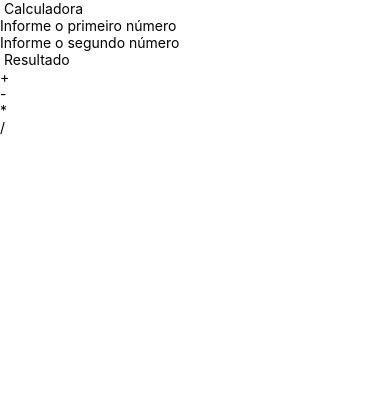
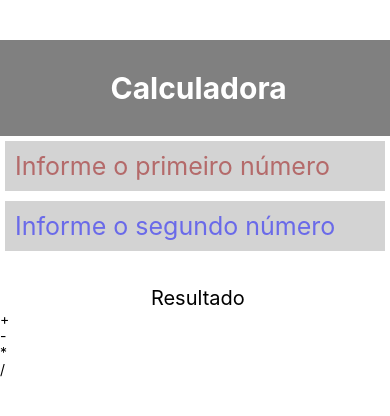
Before and after one commit to rafaax/app-calculadora-simples, a React Native app: screen / in a window 390 px wide. Shown: the top 416 px of the page. Built offline with nearby package versions, Linux system fonts and the light colour scheme.

Commit message:
aplicando estilos para os inputs e para o header

```diff
--- a/App.js
+++ b/App.js
@@ -6,19 +6,31 @@ export default function App() {
   return (
     <View style={styles.container}>
       <View style={styles.header}>
-        <Text> Calculadora</Text>
+        <Text style={styles.headerText}> Calculadora</Text>
       </View>
 
 
-      <TextInput placeholder='Informe o primeiro número' style={styles.input} />
-      <TextInput placeholder='Informe o segundo número' style={styles.input} />
+      <TextInput
+        placeholder='Informe o primeiro número'
+        placeholderTextColor='rgba(150,1,1,0.5)'
+        keyboardType='numeric'
+        style={styles.input}
+
+      />
+      <TextInput
+        placeholder='Informe o segundo número'
+        placeholderTextColor='rgba(1,1,255,0.5)'
+        keyboardType='numeric'
+        style={styles.input}
+
+      />
 
       <Text style={styles.result}> Resultado</Text>
 
       <View style={styles.viewButtons}>
 
         <TouchableOpacity style={styles.buttons}>
-          <Text>+</Text>
+          <Text style={styles.textButtons}>+</Text>
         </TouchableOpacity>
 
         <TouchableOpacity style={styles.buttons}>
--- a/components/StyleSheet.js
+++ b/components/StyleSheet.js
@@ -5,19 +5,33 @@ import { StyleSheet } from "react-native";
 export const styles = StyleSheet.create({
 
     container: {
-
+        flex: 1,
+        paddingTop: 40
     },
 
     header: {
+        backgroundColor: 'grey',
+        padding: 30,
+        alignItems: "center"
+    },
 
+    headerText: {
+        fontSize: 30,
+        color: 'white',
+        fontWeight: "bold"
     },
 
     input: {
-
+        fontSize: 25,
+        padding: 10,
+        margin: 5,
+        backgroundColor: 'lightgrey'
     },
 
     result: {
-
+        textAlign: 'center',
+        fontSize: 20,
+        marginTop: 30,
     },
 
     viewButtons: {
@@ -26,5 +40,8 @@ export const styles = StyleSheet.create({
 
     buttons: {
 
+    },
+    textButtons: {
+
     }
 })
```
